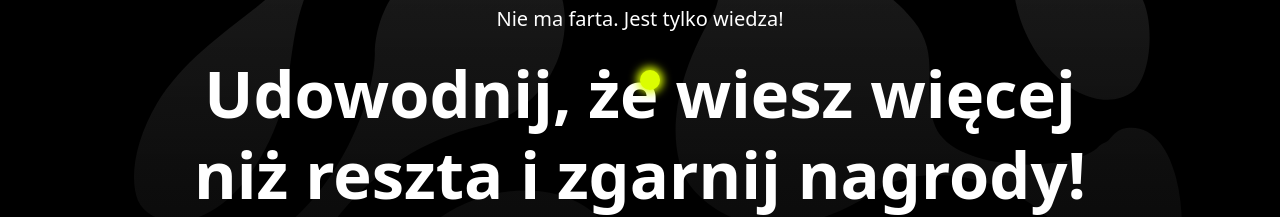
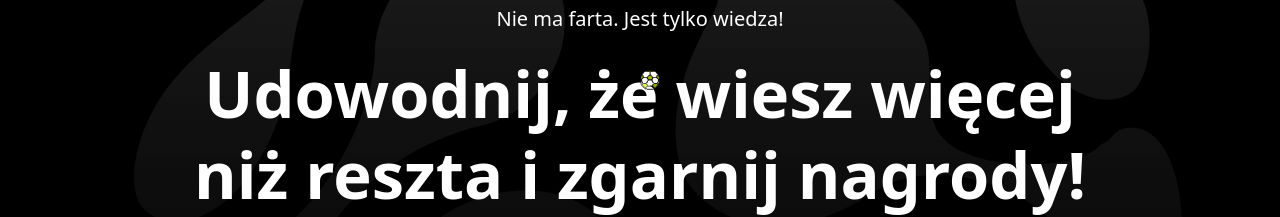
Before and after one commit to Karanfullstack/fun-center-landing-page, a React (Vite) app: page / in a window 1280 px wide. Shown: the part 330-547 px from the top of the page. Built offline with nearby package versions, Linux system fonts and the light colour scheme; a web font is replaced by a local one.

Commit message:
add footbal cursor

```diff
--- a/src/common/CursorEffect.jsx
+++ b/src/common/CursorEffect.jsx
@@ -1,5 +1,5 @@
 import React, { useEffect, useRef } from "react";
-
+import footbalIcon from "../assets/Group.svg";
 const CustomCursor = () => {
     const cursorRef = useRef(null);
     const pos = useRef({ x: window.innerWidth / 2, y: window.innerHeight / 2 });
@@ -44,14 +44,15 @@ const CustomCursor = () => {
                 position: "fixed",
                 top: 0,
                 left: 0,
-                width: 20,
+                width: 20, // Adjust size as needed
                 height: 20,
-                backgroundColor: "#DBFD01",
-                borderRadius: "50%",
+                backgroundImage: `url(${footbalIcon})`,
+                backgroundSize: "contain",
+                backgroundRepeat: "no-repeat",
+                backgroundPosition: "center",
                 pointerEvents: "none",
-                boxShadow: "0 0 8px 3px #DBFD01",
                 zIndex: 9999,
-                transform: "translate3d(-100px, -100px, 0)",
+                transform: "translate3d(-200px, -200, 0)",
             }}
         />
     );
```
